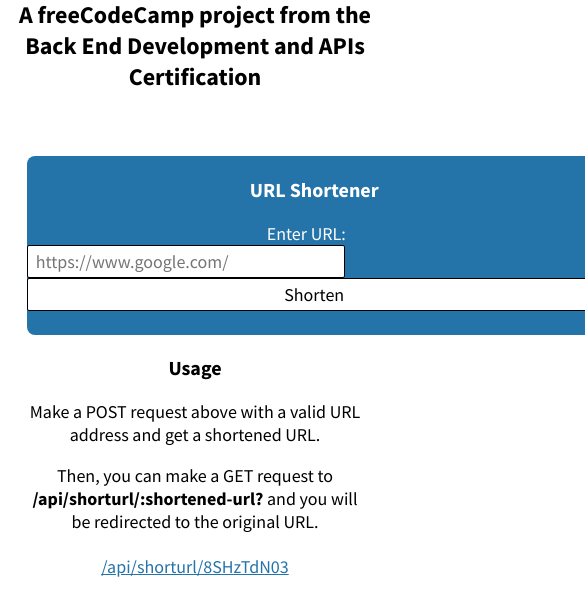
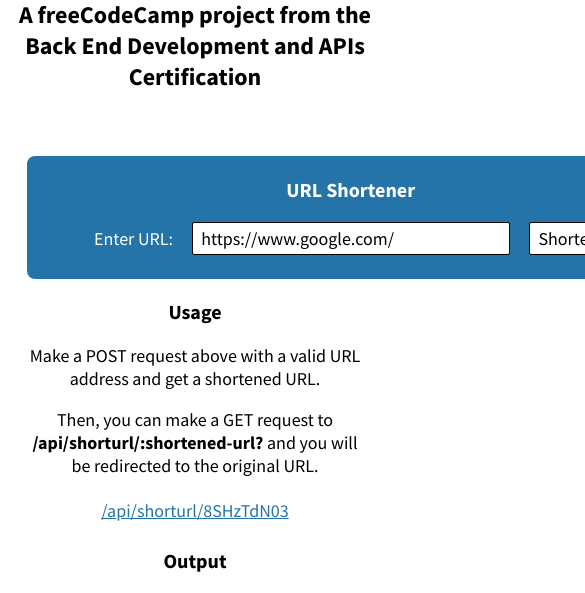
Before and after one commit to victordrumond/url-shortener-microservice, a website: page views/index.html in a window 390 px wide. Shown: the part 166-759 px from the top of the page, 585 px wide, since content can reach past the window. Drawn offline with Linux system fonts and the light colour scheme.

Commit message:
Update style

```diff
--- a/public/style.css
+++ b/public/style.css
@@ -22,9 +22,9 @@ h3 {
 }
 
 #form-container {
-  width: 575px;
+  width: 600px;
   margin: 0 auto;
-  padding: 1px 0 1.5rem;
+  padding: 1px 1.5rem 1.5rem;
   background-color: #2574A9;
   border-radius: 0.5rem;
 }
@@ -57,6 +57,7 @@ input[type=submit] {
   border: 1px solid black;
   border-radius: 2px;
   background-color: white;
+  color: black;
 }
 
 input[type=submit]:hover {
@@ -84,10 +85,3 @@ a {
 .exemple-link {
 	line-height: 1.8;
 }
-
-@media (max-width: 575px) {
-  form {
-    display: flex;
-    flex-direction: column;
-  }
-}
--- a/views/index.html
+++ b/views/index.html
@@ -20,7 +20,7 @@
         <h3>URL Shortener</h3>
         <form action="api/shorturl" method="POST">
           <label for="url_input">Enter URL:</label>
-          <input id="url_input" type="text" name="url" placeholder="https://www.google.com/"/>
+          <input id="url_input" type="text" name="url" value="https://www.google.com/"/>
           <input id="button" type="submit" value="Shorten">
         </form>
       </div>
```
